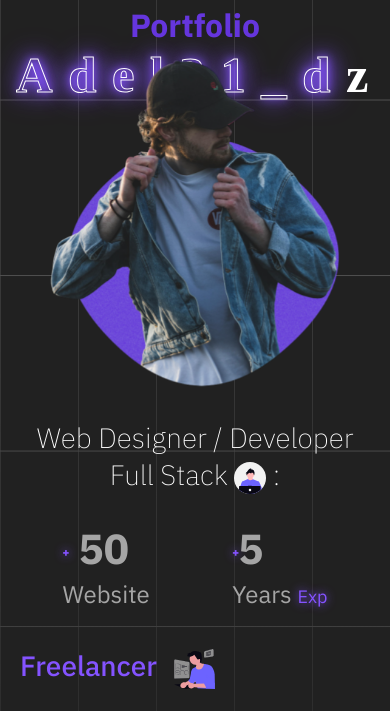
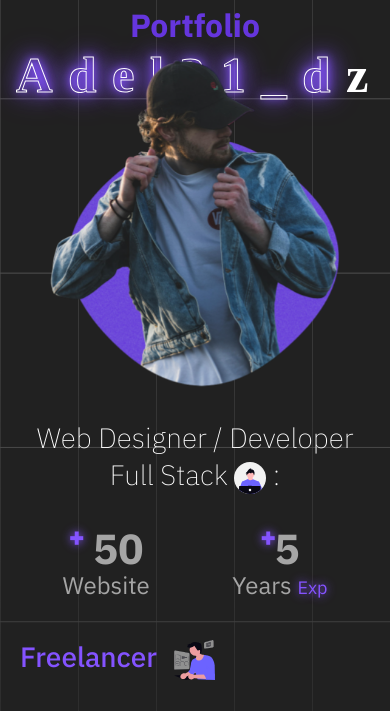
Before and after one commit to Adel31dzCode/portfolio, a plain HTML site: page index.html in a window 390 px wide. Shown: the part 76-787 px from the top of the page. Drawn offline with nearby package versions, Linux system fonts and the light colour scheme.

Commit message:
modified:   index.html 	modified:   style.css

```diff
--- a/index.html
+++ b/index.html
@@ -59,8 +59,8 @@
                 <h1 id="title_content_interface" data-aos="fade-up-right">Web Designer / Developer <br> Full Stack <img class="icon_verticality_interface" src="icons/undraw_developer-avatar_f6ac.svg" height="32" /> :</h1>
 
                 <div id="flex_content_interface">
-                    <p class="chart_content_interface" > <span class="color_interface">⁺</span> 50<br><span class="resize_chart_interface">Website </span></p>
-                    <p class="chart_content_interface" ><span class="color_interface">⁺</span>5<br><span class="resize_chart_interface">Years <span class="color_interface">Exp</span></span></p>
+                    <p class="chart_content_interface" > <span class="color_interface color_interface_helper_plus">⁺</span> 50<br><span class="resize_chart_interface">Website </span></p>
+                    <p class="chart_content_interface" ><span class="color_interface color_interface_helper_plus">⁺</span>5<br><span class="resize_chart_interface">Years <span class="color_interface">Exp</span></span></p>
                 </div>
 
                 <p id="sub_title_content_interface" data-aos="fade-up-right">Freelancer  <img style="padding: 0 10px;" class="icon_verticality_interface" src="icons/undraw_building-a-website_1wrp.svg" height="42" /></p>
--- a/style.css
+++ b/style.css
@@ -266,6 +266,7 @@ to {transform: translateY(-20px)}
     text-shadow: 0px 0px 10px var(--primary_color_text);
 }
 .chart_content_interface {
+    text-align: center;
     font-size: 42px;
     color: #a5a5a5;
     font-family: var(--primary_font);
@@ -1401,6 +1402,9 @@ to {
     font-size: 28px;
     margin-top: 10px;
 }
+.color_interface_helper_plus {
+    font-size: 42px;
+}
 #sub_title_content_interface img {
     height: 40px;
 }
```
